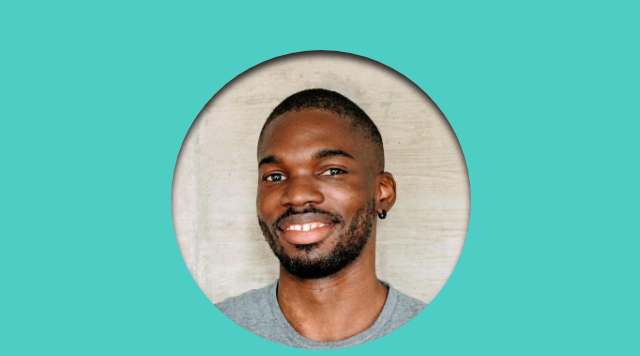
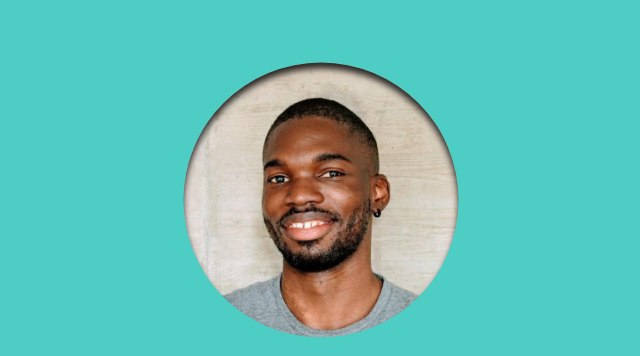
Before and after one commit to mr-rodgers/mr-rodgers.github.io, a plain HTML site: page index.html in a window 1280 px wide. Shown: the part 122-478 px from the top of the page, without its empty margins (319-959 px from the left). Drawn offline with Linux system fonts and the light colour scheme.

Commit message:
tweak front-page image size

```diff
--- a/css/styles.css
+++ b/css/styles.css
@@ -9,7 +9,7 @@ body {
   --primary-color: #4ecdc4;
   --accent-color: #ffe66d;
   --foreground: #fff;
-  --badge-size: 300px;
+  --badge-size: 275px;
 }
 
 .full {
```
